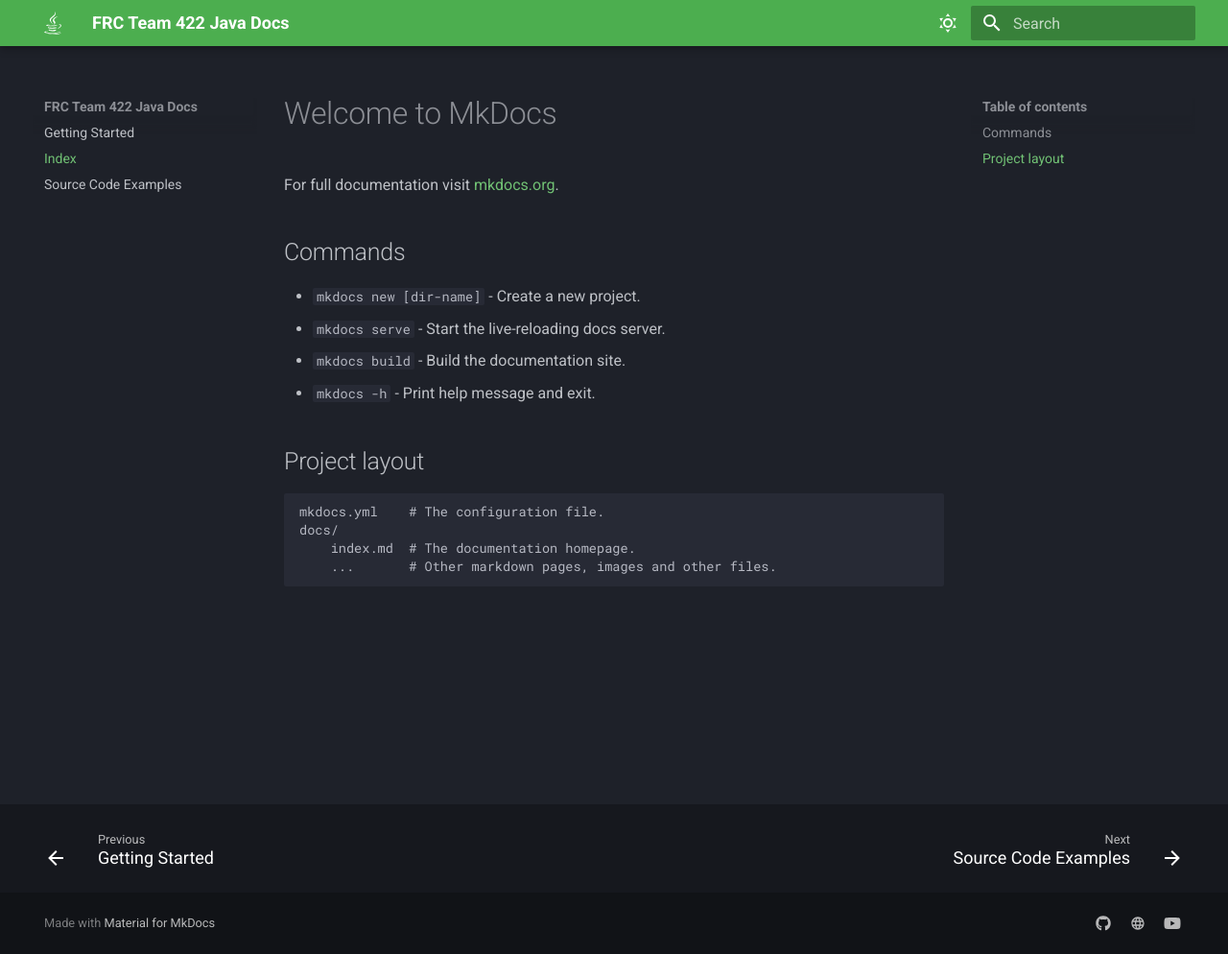
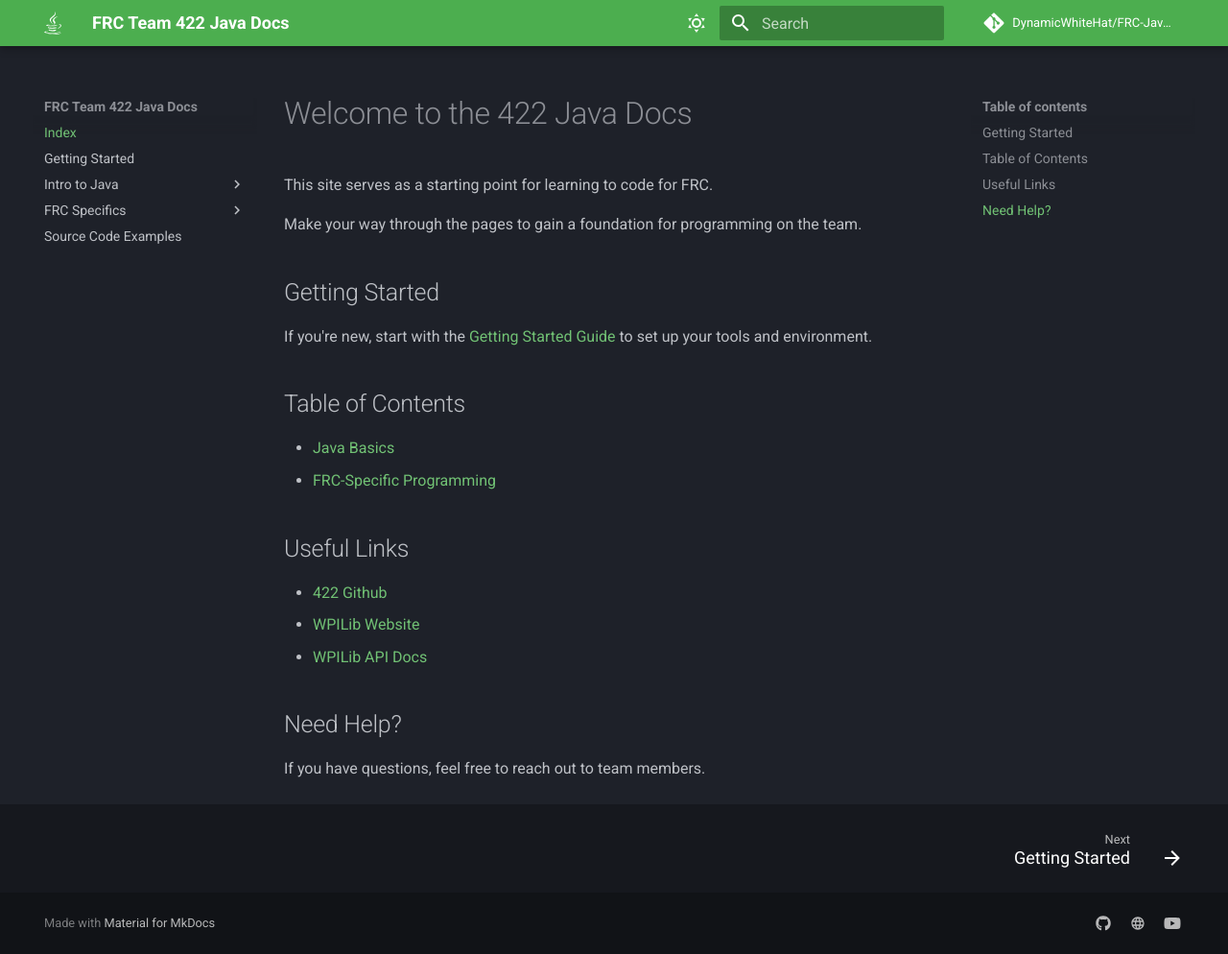
Before and after one commit to DynamicWhiteHat/FRC-Java-Docs, an MkDocs documentation site: the page built from docs/index.md, in a window 1280 px wide and 994 px high. Shown: the whole window at 96% size. Built offline with MkDocs 1.6.1 and Material for MkDocs 9.7.7, drawn with Linux system fonts in a browser that asks for light colours; comment, search, counter and statistics services are not loaded.

```diff
--- a/docs/index.md
+++ b/docs/index.md
@@ -1,17 +1,25 @@
-# Welcome to MkDocs
+# Welcome to the 422 Java Docs
 
-For full documentation visit [mkdocs.org](https://www.mkdocs.org).
+This site serves as a starting point for learning to code for FRC.
 
-## Commands
+Make your way through the pages to gain a foundation for programming on the team.
 
-* `mkdocs new [dir-name]` - Create a new project.
-* `mkdocs serve` - Start the live-reloading docs server.
-* `mkdocs build` - Build the documentation site.
-* `mkdocs -h` - Print help message and exit.
+## Getting Started
 
-## Project layout
+If you're new, start with the [Getting Started Guide](gettingStarted.md) to set up your tools and environment.
 
-    mkdocs.yml    # The configuration file.
-    docs/
-        index.md  # The documentation homepage.
-        ...       # Other markdown pages, images and other files.
+## Table of Contents
+
+- [Java Basics](introToJava/whyJava.md)
+- [FRC-Specific Programming](frcSpecifics/frcProgramming.md)
+
+
+## Useful Links
+
+* <a href="https://github.com/team422" target="_blank">422 Github</a>
+* <a href="https://wpilib.org/" target="_blank">WPILib Website</a>
+* <a href="https://github.wpilib.org/allwpilib/docs/release/java/index.html" target="_blank">WPILib API Docs</a>
+
+## Need Help?
+
+If you have questions, feel free to reach out to team members.
--- a/mkdocs.yml
+++ b/mkdocs.yml
@@ -43,9 +43,18 @@
   - pymdownx.blocks.caption
 
 nav:
-  - Getting Started: getting_started.md
   - Index: index.md
+  - Getting Started: gettingStarted.md
+  - Intro to Java:
+    - Why Java?: introToJava/whyJava.md
+    - Day 1: introToJava/javaDay1.md
+  - FRC Specifics:
+    - FRC Nuances: frcSpecifics/frcProgramming.md
+    - Susbsystems: frcSpecifics/subsystems.md
   - Source Code Examples: examples.md
+
+repo_name: DynamicWhiteHat/FRC-Java-Docs
+repo_url: https://github.com/DynamicWhiteHat/FRC-Java-Docs
 
 extra:
   social:
```
Also changed, not shown: docs/examples.md (+6 -3 lines), docs/gettingStarted.md (added, +81 -0 lines), docs/getting_started.md (deleted, +0 -76 lines), docs/introToJava/javaDay1.md (added, +1 -0 lines), docs/introToJava/whyJava.md (added, +63 -0 lines), docs/assets/WPILibInstall1.png (added), docs/assets/WPILibInstall1Dark.png (added), docs/assets/WPILibInstall2.png (added), docs/assets/WPILibInstall2Dark.png (added), docs/frcSpecifics/frcProgramming.md (added), docs/frcSpecifics/subsystems.md (added).
